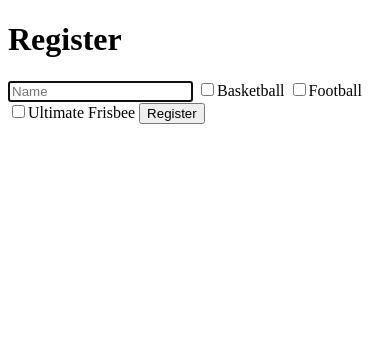
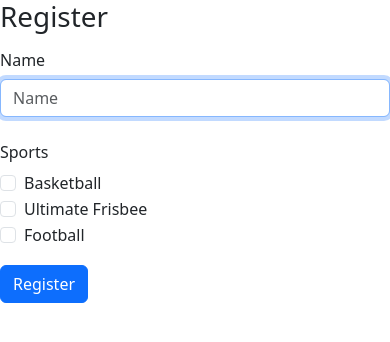
Before and after one commit to jacoboneill/cs50, a Flask app: page / in a window 390 px wide. Shown: the top 342 px of the page. Run offline with Flask 3, Linux system fonts and the light colour scheme.

Commit message:
Add registrants, state, styling, and sorting of data

```diff
--- a/09/notes/assets/froshims/app.py
+++ b/09/notes/assets/froshims/app.py
@@ -1,8 +1,9 @@
-from flask import Flask, render_template, request
+from flask import Flask, render_template, request, redirect
 
 app = Flask(__name__)
 
-SPORTS = ["Basketball", "Football", "Ultimate Frisbee"]
+SPORTS = ["Basketball", "Ultimate Frisbee", "Football"]
+REGISTRANTS = {}
 
 
 @app.route("/")
@@ -15,8 +16,16 @@
     if not request.form.get("name"):
         return render_template("failure.html", msg="Name not provided."), 400
 
+    if not request.form.getlist("sport"):
+        return render_template("failure.html", msg="No sport provided"), 400
+
     for sport in request.form.getlist("sport"):
         if sport not in SPORTS:
             return render_template("failure.html", msg=f"Sport: {sport} is not allowed."), 400
 
-    return render_template("success.html")
+    REGISTRANTS[request.form.get("name")] = sorted(request.form.getlist("sport"))
+    return redirect("/registrants")
+
+@app.route("/registrants")
+def registrants():
+    return render_template("registrants.html", registrants=REGISTRANTS)
--- a/09/notes/assets/froshims/templates/index.html
+++ b/09/notes/assets/froshims/templates/index.html
@@ -4,11 +4,25 @@
 
 <h1>Register</h1>
 <form action="/register", method="post">
-  <input type="text" name="name" placeholder="Name" autocomplete="off" autofocus required>
-  {% for sport in sports %}
-    <input type="checkbox" name="sport" value="{{ sport }}">{{ sport }}</input>
-  {% endfor %}
-  <button type="submit">Register</button>
+  <div class="row mb-3">
+    <label for="name" class="col=sm=2 col-form-label">Name</label>
+    <div class="col-sm-10">
+      <input type="text" name="name" placeholder="Name" autocomplete="off" autofocus required class="form-control">
+    </div>
+  </div>
+  <fieldset class="row mb-3">
+    <legend class="col-form-label col-sm-2 pt-10">Sports</legend>
+    <div class="col-sm-10">
+      {% for sport in sports %}
+      <div class="form-check">
+        <input type="checkbox" name="sport" value="{{ sport }}" class="form-check-input">
+        <label for="{{ sport }}" class="form-check-label">{{ sport }}</label>
+      </div>
+      {% endfor %}
+    </div>
+  </fieldset>
+  <button type="submit" class="btn btn-primary">Register</button>
+  </fieldset>
 </form>
 
 {% endblock %}
--- a/09/notes/assets/froshims/templates/layout.html
+++ b/09/notes/assets/froshims/templates/layout.html
@@ -3,6 +3,7 @@
   <head>
     <meta charset="UTF-8">
     <meta name="viewport" content="width=device-width, initial-scale=1">
+    <link href="https://cdn.jsdelivr.net/npm/bootstrap@5.3.3/dist/css/bootstrap.min.css" rel="stylesheet">
     <title>Frosh IMs</title>
   </head>
   <body>
```
Also changed, not shown: 09/notes/assets/froshims/templates/failure.html (+5 -3 lines), 09/notes/assets/froshims/templates/registrants.html (added, +28 -0 lines), 09/notes/assets/froshims/templates/success.html (deleted, +0 -7 lines).
